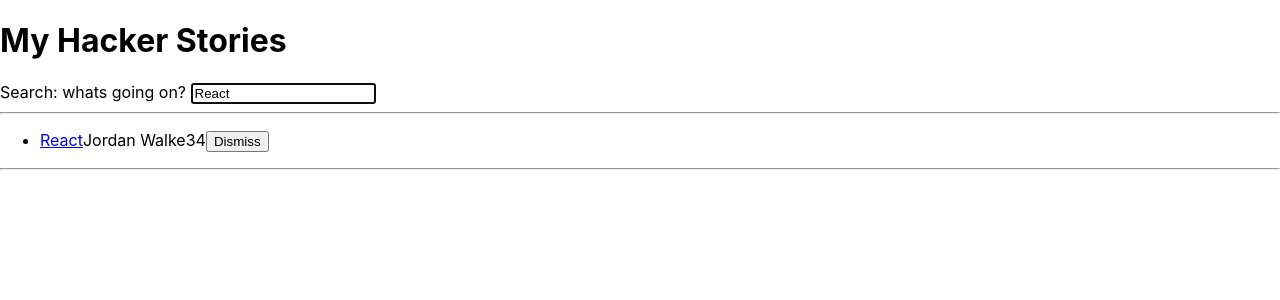
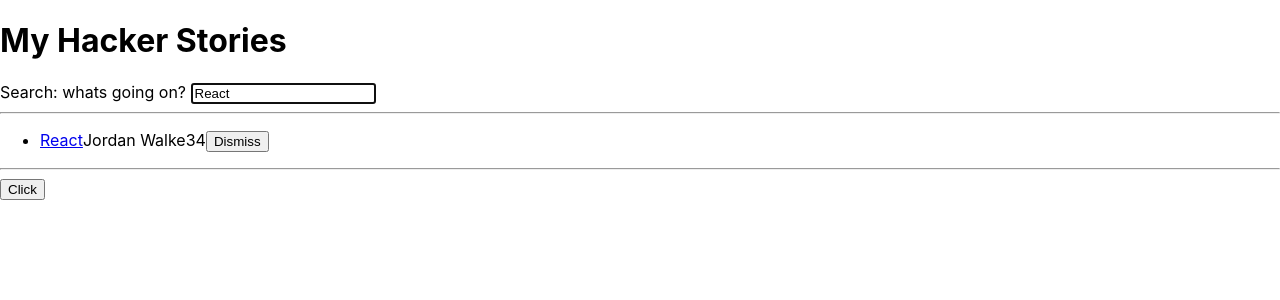
Before and after one commit to mnca16/road-to-react-book, a React (Create React App) app: page / in a window 1280 px wide. Shown: the top 300 px of the page. Built offline with nearby package versions, Linux system fonts and the light colour scheme.

Commit message:
added async methods to the click button

```diff
--- a/src/App.js
+++ b/src/App.js
@@ -1,4 +1,5 @@
 import * as React from "react";
+import PromisesPractice from "./Lessons/Lesson1-7/PromisesPractice";
 import ReusableCompBotton from "./Lessons/Lesson1-6/ReusableCompBotton";
 import DropDownApp from "./Lessons/Lesson1-6/DropDownApp";
 import { Counter } from "./Lessons/Lesson1-6/UseRefHook/useRef";
@@ -88,7 +89,11 @@ const App = () => {
 
       <hr />
       <List list={searchedStories} onRemoveItem={handleRemoveStory} />
+
       <hr />
+      {/*Promises Practice*/}
+
+      <PromisesPractice></PromisesPractice>
     </div>
   );
 };
--- /dev/null
+++ b/src/Lessons/Lesson1-7/PromisesPractice.js
@@ -0,0 +1,24 @@
+import React from "react";
+
+const PromisesPractice = () => {
+  const trackUserHandler = () => {
+    navigator.geolocation.getCurrentPosition(
+      (posData) => {
+        setTimeout(() => {
+          console.log(posData);
+        }, 2000);
+      },
+      (error) => {
+        console.log(error);
+      }
+    );
+    setTimeout(() => {
+      console.log("Timer done!");
+    }, 0);
+    console.log("Getting position...");
+  };
+
+  return <button onClick={trackUserHandler}> Click </button>;
+};
+
+export default PromisesPractice;
```
